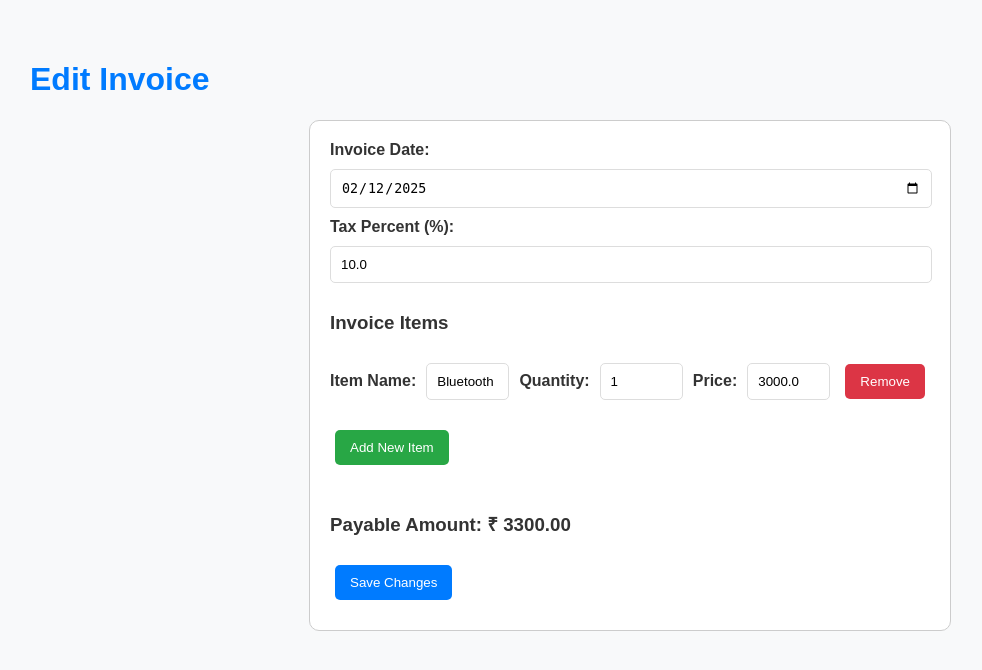
After one commit to ritikaaguptaa/star-invoicing-homework, a Flask app: page /invoices/1/edit in a window 1280 px wide. The commit adds this page. Shown: the top 670 px of the page, without its empty margins (10-992 px from the left). Run offline with Flask 3, Linux system fonts and the light colour scheme.

Commit message:
Star-Invoicing Homework

```diff
--- a/app.py
+++ b/app.py
@@ -1,6 +1,8 @@
 import json
 
-from flask import Flask, render_template, request, redirect, make_response
+import sqlite3
+
+from flask import Flask, render_template, request, redirect, make_response, url_for
 
 from peewee import SqliteDatabase
 
@@ -41,7 +43,8 @@ def customers():
 
 @app.route("/new-invoice")
 def create_invoice_form():
-    return render_template("create-invoice.html")
+    customers = Customer.select()
+    return render_template("create-invoice.html", customers=customers)
 
 
 @app.route("/invoices", methods=["GET", "POST"])
@@ -52,7 +55,6 @@ def invoices():
         tax_percent = float(data.get("tax_percent"))
 
         items_json = data.get("invoice_items")
-
         items = json.loads(items_json)
 
         invoice = Invoice(
@@ -62,19 +64,32 @@ def invoices():
             tax_percent=tax_percent,
             payable_amount=total_amount + (total_amount * tax_percent) / 100,
         )
-
         invoice.save()
 
+        # Save Invoice Items
         for item in items:
             InvoiceItem(
                 invoice=invoice,
                 item_name=item.get("item_name"),
                 qty=item.get("qty"),
                 rate=item.get("price"),
-                amount=int(item.get("qty")) * float(item.get("price"))
+                amount=int(item.get("qty")) * float(item.get("price")),
             ).save()
 
+        # Generate ARN
+        arn = generate_arn(
+            customer_name=invoice.customer.full_name,
+            invoice_id=invoice.invoice_id,
+            payable_amount=invoice.payable_amount,
+        )
+
+        # Save ARN to Invoice
+        if arn:
+            invoice.gov_arn = arn
+            invoice.save()
+
         return redirect("/invoices")
+
     else:
         return render_template("list-invoice.html", invoices=Invoice.select())
 
@@ -89,6 +104,145 @@ def download_pdf(invoice_id):
     response = make_response(html.write_pdf())
 
     response.headers["Content-Type"] = "application/pdf"
-
     # send it back to the user
     return response
+
+#getting all customers for customer deletion functionality
+@app.route('/customers', methods=['GET'])
+def customer_list():
+    conn = sqlite3.connect('invoices.db')
+    conn.row_factory = sqlite3.Row
+    customers = conn.execute('SELECT * FROM Customer').fetchall()
+    conn.close()
+    return render_template('customer_list.html', customers=customers)
+
+# Delete customer by ID
+@app.route('/customers/<int:customer_id>', methods=['POST'])
+def delete_customer(customer_id):
+    # Getting invoices associated with the customer
+    invoices = Invoice.select().where(Invoice.customer == customer_id)
+
+    # Delete all invoice items associated with the customer's invoices
+    for invoice in invoices:
+        InvoiceItem.delete().where(InvoiceItem.invoice == invoice).execute()
+
+    # Delete all invoices related to the customer
+    Invoice.delete().where(Invoice.customer == customer_id).execute()
+
+    # Now delete the customer
+    Customer.delete().where(Customer.id == customer_id).execute()
+
+    return redirect(url_for('customer_list'))
+
+#edit customer functionality
+@app.route('/customers/<int:customer_id>/edit', methods=['GET', 'POST'])
+def edit_customer(customer_id):
+    conn = sqlite3.connect('invoices.db')
+    conn.row_factory = sqlite3.Row
+    customer = conn.execute('SELECT * FROM Customer WHERE id = ?', (customer_id,)).fetchone()
+    conn.close()
+
+    if request.method == 'POST':
+        # Get the updated details from the form
+        full_name = request.form['full_name']
+        address = request.form['address']
+
+        # Update the customer details in the database
+        conn = sqlite3.connect('invoices.db')
+        conn.execute('UPDATE Customer SET full_name = ?, address = ? WHERE id = ?',
+                     (full_name, address, customer_id))
+        conn.commit()
+        conn.close()
+
+        return redirect(url_for('customer_list'))
+
+    return render_template('edit-customer.html', customer=customer)
+
+#invoices deletion functionality
+@app.route('/invoices/<int:invoice_id>/delete', methods=['POST'])
+def delete_invoice(invoice_id):
+    # Delete invoice items first
+    InvoiceItem.delete().where(InvoiceItem.invoice == invoice_id).execute()
+
+    # Delete the invoice itself
+    Invoice.delete().where(Invoice.invoice_id == invoice_id).execute()
+
+    return redirect(url_for('invoices'))
+
+
+#edit invoices functionality
+@app.route('/invoices/<int:invoice_id>/edit', methods=['GET', 'POST'])
+def edit_invoice(invoice_id):
+    # Fetch the invoice and its associated items
+    invoice = Invoice.get(Invoice.invoice_id == invoice_id)
+    invoice_items = InvoiceItem.select().where(InvoiceItem.invoice == invoice)
+
+    if request.method == 'POST':
+        # Update invoice details
+        invoice.date = request.form['date']
+        invoice.tax_percent = float(request.form['tax_percent'])
+
+        # Handle items
+        updated_items = json.loads(request.form['invoice_items'])
+        deleted_items = json.loads(request.form['deleted_items'])
+
+        # Delete marked items
+        for item_id in deleted_items:
+            InvoiceItem.delete().where(InvoiceItem.id == item_id).execute()
+
+        # Update or add new items
+        for item in updated_items:
+            if item['item_id'] == "new":
+                # Add new item
+                InvoiceItem.create(
+                    invoice=invoice,
+                    item_name=item['item_name'],
+                    qty=int(item['qty']),
+                    rate=float(item['price']),
+                    amount=int(item['qty']) * float(item['price'])
+                )
+            else:
+                # Update existing item
+                invoice_item = InvoiceItem.get(InvoiceItem.id == int(item['item_id']))
+                invoice_item.item_name = item['item_name']
+                invoice_item.qty = int(item['qty'])
+                invoice_item.rate = float(item['price'])
+                invoice_item.amount = int(item['qty']) * float(item['price'])
+                invoice_item.save()
+
+        # Fetch updated items
+        updated_invoice_items = InvoiceItem.select().where(InvoiceItem.invoice == invoice)
+
+        # Calculate subtotal
+        subtotal = sum(item.amount for item in updated_invoice_items)
+
+        # Calculate tax
+        tax_amount = (subtotal * invoice.tax_percent) / 100
+
+        # Update payable amount
+        invoice.payable_amount = subtotal + tax_amount
+        invoice.save()
+
+        return redirect('/invoices')
+
+    return render_template('edit-invoice.html', invoice=invoice, invoice_items=invoice_items)
+
+
+import requests
+
+def generate_arn(customer_name, invoice_id, payable_amount):
+    url = "https://frappe.school/api/method/generate-pro-einvoice-id"
+    data = {
+        "customer_name": customer_name,
+        "invoice_id": invoice_id,
+        "payable_amount": payable_amount
+    }
+
+    try:
+        response = requests.post(url, json=data)
+        response.raise_for_status()
+        response_data = response.json()
+        return response_data.get("arn")
+    except requests.RequestException as e:
+        print(f"Error generating ARN: {e}")
+        return None
--- a/models.py
+++ b/models.py
@@ -12,11 +12,12 @@ class Customer(Model):
 
 class Invoice(Model):
     invoice_id = AutoField()
-    customer = ForeignKeyField(Customer)
+    customer = ForeignKeyField(Customer, backref='invoices', on_delete='CASCADE')
     date = DateField()
     total_amount = FloatField()
     tax_percent = FloatField()
     payable_amount = FloatField()
+    gov_arn = CharField(50, null=True)
     class Meta:
         database = db
 
@@ -26,6 +27,5 @@ class InvoiceItem(Model):
     rate = FloatField()
     amount = FloatField()
     invoice = ForeignKeyField(Invoice, backref="items", lazy_load=False)
-
     class Meta:
         database = db
--- /dev/null
+++ b/templates/edit-invoice.html
@@ -0,0 +1,205 @@
+<!DOCTYPE html>
+<html lang="en">
+<head>
+    <meta charset="UTF-8">
+    <meta name="viewport" content="width=device-width, initial-scale=1.0">
+    <title>Edit Invoice</title>
+    <style>
+        body {
+            font-family: Arial, sans-serif;
+            margin: 20px;
+            padding: 20px;
+            background-color: #f8f9fa;
+            color: #333;
+        }
+
+        h1 {
+            color: #007bff;
+        }
+
+        label {
+            font-weight: bold;
+        }
+
+        form {
+            max-width: 600px;
+            margin: auto;
+            padding: 20px;
+            border: 1px solid #ccc;
+            border-radius: 10px;
+            background-color: #ffffff;
+        }
+
+        input[type="text"],
+        input[type="date"],
+        input[type="number"] {
+            width: calc(100% - 20px);
+            padding: 10px;
+            margin: 10px 0;
+            border: 1px solid #ddd;
+            border-radius: 5px;
+        }
+
+        button {
+            padding: 10px 15px;
+            margin: 10px 5px;
+            border: none;
+            border-radius: 5px;
+            cursor: pointer;
+        }
+
+        #add-item {
+            background-color: #28a745;
+            color: #fff;
+        }
+
+        .remove-item {
+            background-color: #dc3545;
+            color: #fff;
+        }
+
+        .save-btn {
+            background-color: #007bff;
+            color: #fff;
+        }
+
+        .item {
+            display: flex;
+            align-items: center;
+            gap: 10px;
+            margin-bottom: 10px;
+        }
+
+        .item input {
+            flex: 1;
+        }
+
+        .item button {
+            flex-shrink: 0;
+        }
+
+        .hidden {
+            display: none;
+        }
+    </style>
+</head>
+<body>
+    <h1>Edit Invoice</h1>
+    <form action="{{ url_for('edit_invoice', invoice_id=invoice.invoice_id) }}" method="post">
+        <label for="date">Invoice Date:</label>
+        <input type="date" name="date" id="date" value="{{ invoice.date }}" required><br>
+
+        <label for="tax_percent">Tax Percent (%):</label>
+        <input type="number" name="tax_percent" id="tax_percent" value="{{ invoice.tax_percent }}" required><br>
+
+        <h3>Invoice Items</h3>
+        <div id="items">
+            {% for item in invoice_items %}
+            <div class="item">
+                <input type="hidden" name="item_id" value="{{ item.id }}">
+                <label>Item Name:</label>
+                <input type="text" name="item_name" value="{{ item.item_name }}" required>
+                <label>Quantity:</label>
+                <input type="number" class="qty" name="qty" value="{{ item.qty }}" required>
+                <label>Price:</label>
+                <input type="number" step="0.01" class="price" name="price" value="{{ item.rate }}" required>
+                <button type="button" class="remove-item" data-id="{{ item.id }}">Remove</button>
+            </div>
+            {% endfor %}
+        </div>
+        <button type="button" id="add-item">Add New Item</button><br><br>
+
+        <h3>Payable Amount: ₹ <span id="payable-amount">0.00</span></h3>
+
+        <input type="hidden" name="invoice_items" id="invoice_items">
+        <input type="hidden" name="deleted_items" id="deleted_items">
+        <button type="submit" class="save-btn">Save Changes</button>
+    </form>
+
+    <script>
+        const deletedItems = new Set();
+
+        // Function to calculate payable amount
+        function calculatePayableAmount() {
+            const items = document.querySelectorAll('.item');
+            let subtotal = 0;
+
+            items.forEach(item => {
+                const qty = parseFloat(item.querySelector('.qty').value || 0);
+                const price = parseFloat(item.querySelector('.price').value || 0);
+                subtotal += qty * price;
+            });
+
+            const taxPercent = parseFloat(document.getElementById('tax_percent').value || 0);
+            const taxAmount = (subtotal * taxPercent) / 100;
+            const total = subtotal + taxAmount;
+
+            document.getElementById('payable-amount').textContent = total.toFixed(2);
+        }
+
+        // Add new items
+        document.getElementById('add-item').addEventListener('click', function () {
+            const itemDiv = document.createElement('div');
+            itemDiv.className = 'item';
+            itemDiv.innerHTML = `
+                <input type="hidden" name="item_id" value="new">
+                <label>Item Name:</label>
+                <input type="text" name="item_name" required>
+                <label>Quantity:</label>
+                <input type="number" class="qty" name="qty" required>
+                <label>Price:</label>
+                <input type="number" step="0.01" class="price" name="price" required>
+                <button type="button" class="remove-item">Remove</button>
+            `;
+            document.getElementById('items').appendChild(itemDiv);
+
+            // Recalculate payable amount whenever an item is added
+            calculatePayableAmount();
+        });
+
+        // Remove items
+        document.getElementById('items').addEventListener('click', function (e) {
+            if (e.target.classList.contains('remove-item')) {
+                const itemDiv = e.target.parentElement;
+                const itemId = itemDiv.querySelector('[name="item_id"]').value;
+
+                // Track deleted items
+                if (itemId !== "new") {
+                    deletedItems.add(itemId);
+                }
+                itemDiv.remove();
+
+                // Recalculate payable amount
+                calculatePayableAmount();
+            }
+        });
+
+        // Update payable amount on quantity or price change
+        document.getElementById('items').addEventListener('input', function (e) {
+            if (e.target.classList.contains('qty') || e.target.classList.contains('price')) {
+                calculatePayableAmount();
+            }
+        });
+
+        // Update payable amount when tax percent changes
+        document.getElementById('tax_percent').addEventListener('input', calculatePayableAmount);
+
+        document.querySelector('form').addEventListener('submit', function (e) {
+            const items = [];
+            document.querySelectorAll('.item').forEach(function (itemDiv) {
+                items.push({
+                    item_id: itemDiv.querySelector('[name="item_id"]').value,
+                    item_name: itemDiv.querySelector('[name="item_name"]').value,
+                    qty: itemDiv.querySelector('.qty').value,
+                    price: itemDiv.querySelector('.price').value,
+                });
+            });
+
+            document.getElementById('invoice_items').value = JSON.stringify(items);
+            document.getElementById('deleted_items').value = JSON.stringify([...deletedItems]);
+        });
+
+        calculatePayableAmount();
+    </script>
+</body>
+</html>
```
Also changed, not shown: templates/create-invoice.html (+29 -9 lines), templates/edit-customer.html (added, +18 -0 lines), templates/list-customer.html (+15 -2 lines), templates/list-invoice.html (+9 -8 lines), invoices.db.
